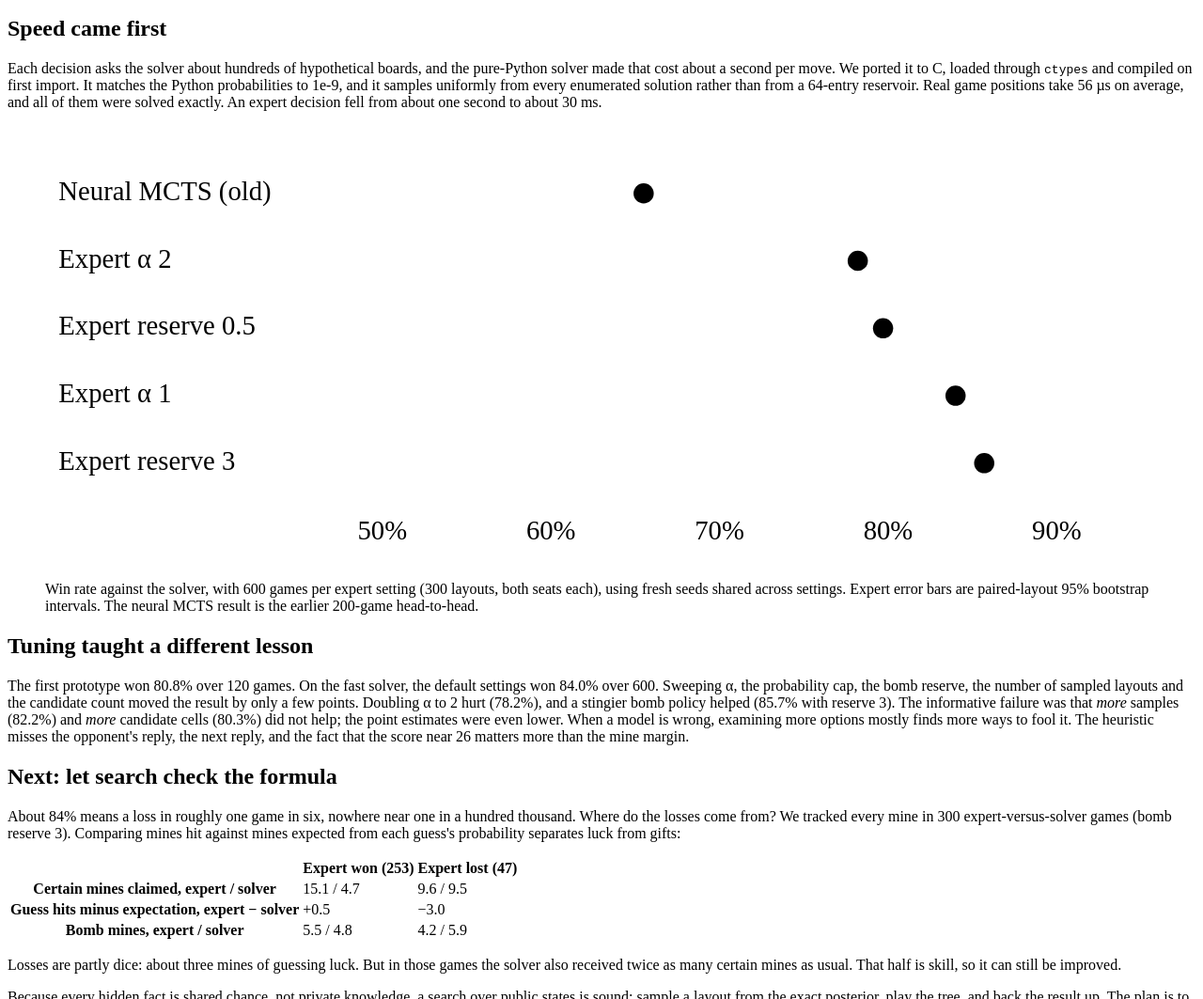
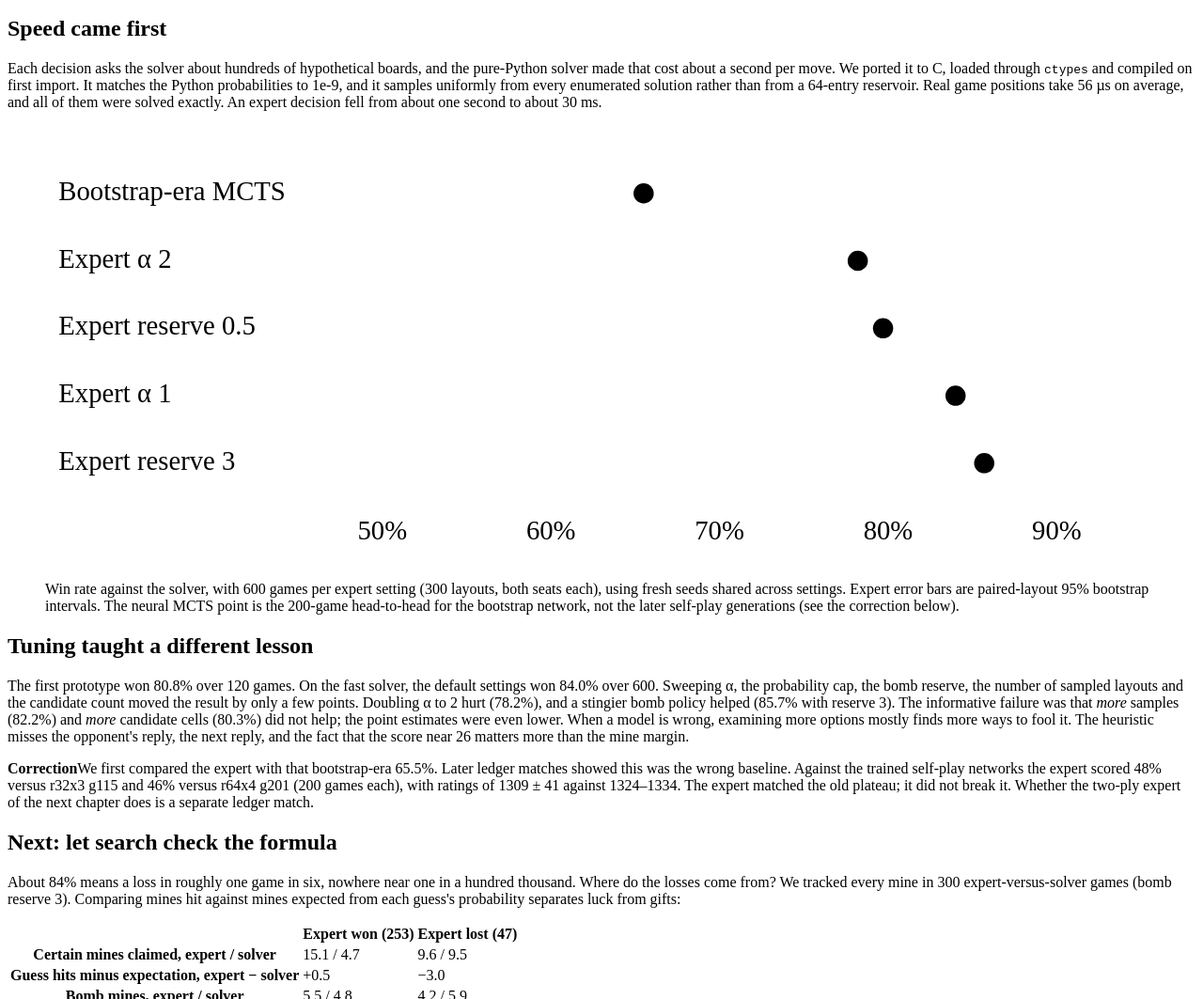
Before and after one commit to Stimim/GeminiAI, a plain HTML site: page web/journal/11-stop-giving-gifts.html in a window 1280 px wide. Shown: the part 984-2047 px from the top of the page at 94% size. Drawn offline with Linux system fonts and the light colour scheme.

Commit message:
Journal ch.11 correction: expert matches, not beats, the old self-play nets
Ledger: expert 343/400 vs solver (1309 +- 41); vs r32x3 g115 greedy 96/200,
vs r64x4 g201 greedy 92/200. The 65.5% comparison was a bootstrap-era net.

```diff
--- a/web/journal/11-stop-giving-gifts.html
+++ b/web/journal/11-stop-giving-gifts.html
@@ -27,18 +27,19 @@
 <figure>
 <svg viewBox="0 0 660 270" role="img" aria-labelledby="expert-title expert-desc">
 <title id="expert-title">Win rate against the greedy solver</title>
-<desc id="expert-desc">Best neural MCTS: 65.5 percent. Expert alpha 1: 84.0 percent, 81.2 to 86.8. Expert alpha 2: 78.2 percent. Expert bomb reserve 0.5: 79.7 percent. Expert bomb reserve 3: 85.7 percent, 82.7 to 88.5.</desc>
+<desc id="expert-desc">Bootstrap-era neural MCTS: 65.5 percent. Expert alpha 1: 84.0 percent, 81.2 to 86.8. Expert alpha 2: 78.2 percent. Expert bomb reserve 0.5: 79.7 percent. Expert bomb reserve 3: 85.7 percent, 82.7 to 88.5.</desc>
 <g class="chart-grid"><path d="M200 20V225M300 20V225M400 20V225M500 20V225M600 20V225"/></g>
 <g class="diagram-small"><text x="200" y="245" text-anchor="middle">50%</text><text x="300" y="245" text-anchor="middle">60%</text><text x="400" y="245" text-anchor="middle">70%</text><text x="500" y="245" text-anchor="middle">80%</text><text x="600" y="245" text-anchor="middle">90%</text></g>
-<g><text x="8" y="44">Neural MCTS (old)</text><text x="8" y="84">Expert α 2</text><text x="8" y="124">Expert reserve 0.5</text><text x="8" y="164">Expert α 1</text><text x="8" y="204">Expert reserve 3</text></g>
+<g><text x="8" y="44">Bootstrap-era MCTS</text><text x="8" y="84">Expert α 2</text><text x="8" y="124">Expert reserve 0.5</text><text x="8" y="164">Expert α 1</text><text x="8" y="204">Expert reserve 3</text></g>
 <g class="chart-dot-small"><circle cx="355" cy="40" r="6"/></g>
 <path class="chart-medium" d="M447 80H515M463 120H528M512 160H568M527 200H585"/>
 <g class="chart-dot-medium"><circle cx="482" cy="80" r="6"/><circle cx="497" cy="120" r="6"/><circle cx="540" cy="160" r="6"/><circle cx="557" cy="200" r="6"/></g>
 </svg>
-<figcaption>Win rate against the solver, with 600 games per expert setting (300 layouts, both seats each), using fresh seeds shared across settings. Expert error bars are paired-layout 95% bootstrap intervals. The neural MCTS result is the earlier 200-game head-to-head.</figcaption>
+<figcaption>Win rate against the solver, with 600 games per expert setting (300 layouts, both seats each), using fresh seeds shared across settings. Expert error bars are paired-layout 95% bootstrap intervals. The neural MCTS point is the 200-game head-to-head for the bootstrap network, not the later self-play generations (see the correction below).</figcaption>
 </figure>
 <h2>Tuning taught a different lesson</h2>
 <p>The first prototype won 80.8% over 120 games. On the fast solver, the default settings won 84.0% over 600. Sweeping α, the probability cap, the bomb reserve, the number of sampled layouts and the candidate count moved the result by only a few points. Doubling α to 2 hurt (78.2%), and a stingier bomb policy helped (85.7% with reserve 3). The informative failure was that <em>more</em> samples (82.2%) and <em>more</em> candidate cells (80.3%) did not help; the point estimates were even lower. When a model is wrong, examining more options mostly finds more ways to fool it. The heuristic misses the opponent's reply, the next reply, and the fact that the score near 26 matters more than the mine margin.</p>
+<aside class="journal-note"><strong>Correction</strong>We first compared the expert with that bootstrap-era 65.5%. Later ledger matches showed this was the wrong baseline. Against the trained self-play networks the expert scored 48% versus r32x3 g115 and 46% versus r64x4 g201 (200 games each), with ratings of 1309 ± 41 against 1324–1334. The expert matched the old plateau; it did not break it. Whether the two-ply expert of the next chapter does is a separate ledger match.</aside>
 <h2>Next: let search check the formula</h2>
 <p>About 84% means a loss in roughly one game in six, nowhere near one in a hundred thousand. Where do the losses come from? We tracked every mine in 300 expert-versus-solver games (bomb reserve 3). Comparing mines hit against mines expected from each guess's probability separates luck from gifts:</p>
 <table class="journal-table">
```
